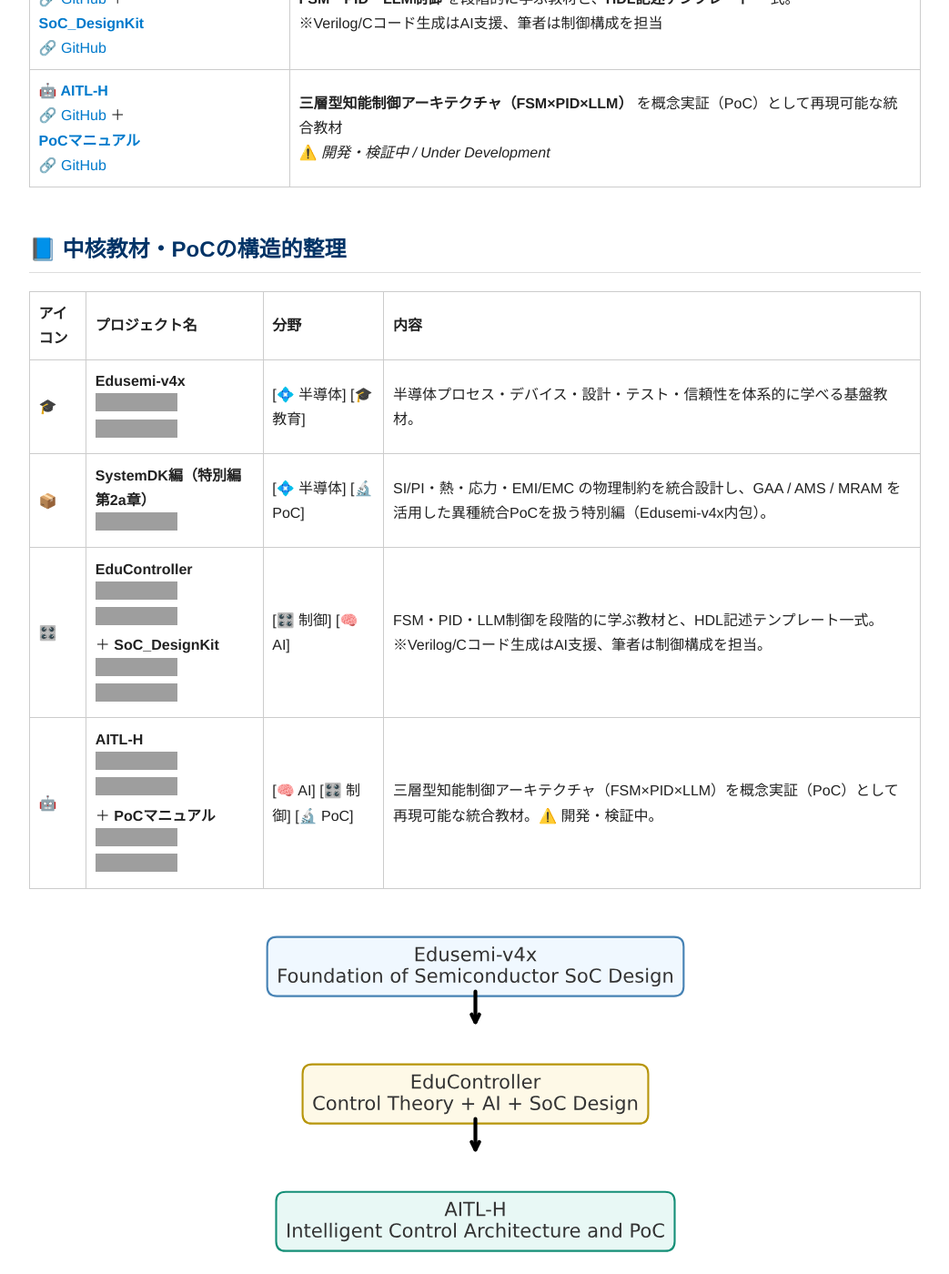
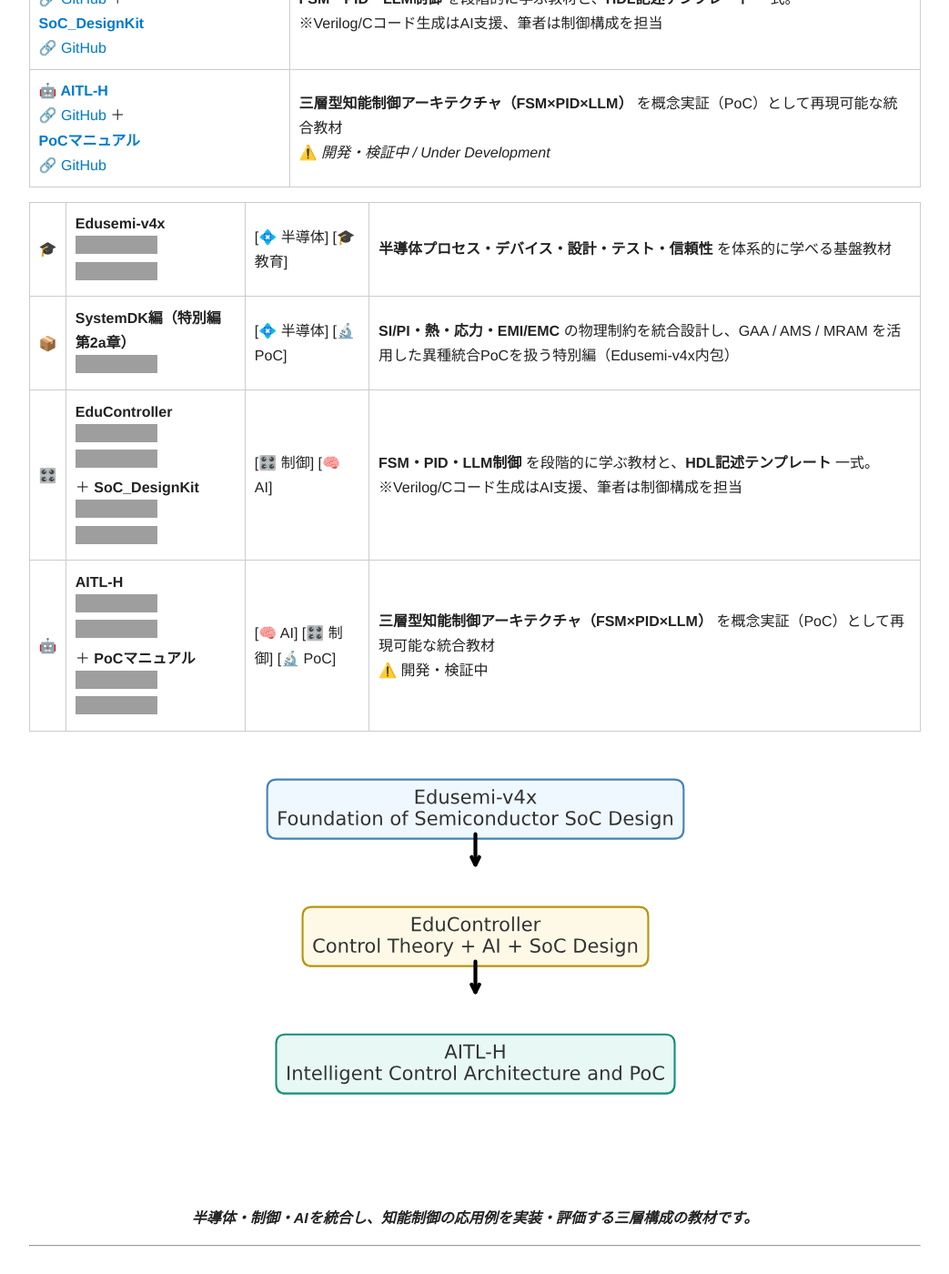
Before and after one commit to Samizo-AITL/Samizo-AITL.github.io, a Jekyll site: the page built from index.md, in a window 1280 px wide and 1400 px high, scrolled down 2980 px, cut to the strip 0-1400 px from the top of the window. Shown: the whole strip at 91% size, without its empty margins (118-1161 px from the left). Built offline with Jekyll 4.4.1, drawn with Linux system fonts in a browser that asks for light colours; grey boxes are pictures that could not be loaded.

Commit message:
Update index.md

```diff
--- a/index.md
+++ b/index.md
@@ -76,15 +76,10 @@
 | **[🎛️ EduController](https://samizo-aitl.github.io/EduController/)**<br>🔗 [GitHub](https://github.com/Samizo-AITL/EduController) ＋<br>**[SoC_DesignKit](https://samizo-aitl.github.io/EduController/SoC_DesignKit_by_ChatGPT/)**<br>🔗 [GitHub](https://github.com/Samizo-AITL/EduController/tree/main/SoC_DesignKit_by_ChatGPT) | **FSM・PID・LLM制御** を段階的に学ぶ教材と、**HDL記述テンプレート** 一式。<br>※Verilog/Cコード生成はAI支援、筆者は制御構成を担当 |
 | **[🤖 AITL-H](https://samizo-aitl.github.io/AITL-H/)**<br>🔗 [GitHub](https://github.com/Samizo-AITL/AITL-H) ＋<br>**[PoCマニュアル](https://samizo-aitl.github.io/AITL-H/docs/)**<br>🔗 [GitHub](https://github.com/Samizo-AITL/AITL-H/tree/main/docs) | **三層型知能制御アーキテクチャ（FSM×PID×LLM）** を概念実証（PoC）として再現可能な統合教材 <br>⚠️ *開発・検証中 / Under Development*|
 
-## 📘 **中核教材・PoCの構造的整理**
-
-| アイコン | プロジェクト名 | 分野 | 内容 |
-|---------|----------------|------|------|
-| 🎓 | **Edusemi-v4x**<br>[![](https://img.shields.io/badge/View%20Site-green)](https://samizo-aitl.github.io/Edusemi-v4x/)<br>[![](https://img.shields.io/badge/GitHub-black?logo=github)](https://github.com/Samizo-AITL/Edusemi-v4x) | [💠 半導体] [🎓 教育] | 半導体プロセス・デバイス・設計・テスト・信頼性を体系的に学べる基盤教材。 |
-| 📦 | **SystemDK編（特別編 第2a章）**<br>[![](https://img.shields.io/badge/View%20Site-green)](https://samizo-aitl.github.io/Edusemi-v4x/f_chapter2a_systemdk/) | [💠 半導体] [🔬 PoC] | SI/PI・熱・応力・EMI/EMC の物理制約を統合設計し、GAA / AMS / MRAM を活用した異種統合PoCを扱う特別編（Edusemi-v4x内包）。 |
-| 🎛️ | **EduController**<br>[![](https://img.shields.io/badge/View%20Site-green)](https://samizo-aitl.github.io/EduController/)<br>[![](https://img.shields.io/badge/GitHub-black?logo=github)](https://github.com/Samizo-AITL/EduController)<br>＋ **SoC_DesignKit**<br>[![](https://img.shields.io/badge/View%20Site-green)](https://samizo-aitl.github.io/EduController/SoC_DesignKit_by_ChatGPT/)<br>[![](https://img.shields.io/badge/GitHub-black?logo=github)](https://github.com/Samizo-AITL/EduController/tree/main/SoC_DesignKit_by_ChatGPT) | [🎛️ 制御] [🧠 AI] | FSM・PID・LLM制御を段階的に学ぶ教材と、HDL記述テンプレート一式。※Verilog/Cコード生成はAI支援、筆者は制御構成を担当。 |
-| 🤖 | **AITL-H**<br>[![](https://img.shields.io/badge/View%20Site-green)](https://samizo-aitl.github.io/AITL-H/)<br>[![](https://img.shields.io/badge/GitHub-black?logo=github)](https://github.com/Samizo-AITL/AITL-H)<br>＋ **PoCマニュアル**<br>[![](https://img.shields.io/badge/View%20Site-green)](https://samizo-aitl.github.io/AITL-H/docs/)<br>[![](https://img.shields.io/badge/GitHub-black?logo=github)](https://github.com/Samizo-AITL/AITL-H/tree/main/docs) | [🧠 AI] [🎛️ 制御] [🔬 PoC] | 三層型知能制御アーキテクチャ（FSM×PID×LLM）を概念実証（PoC）として再現可能な統合教材。⚠️ 開発・検証中。 |
-
+| 🎓 | **Edusemi-v4x**<br>[![🌐 GitHub Pages](https://img.shields.io/badge/View-Site-brightgreen?logo=github)](https://samizo-aitl.github.io/Edusemi-v4x/)<br>[![💻 GitHub Repo](https://img.shields.io/badge/View-Repo-blue?logo=github)](https://github.com/Samizo-AITL/Edusemi-v4x) | [💠 半導体] [🎓 教育] | **半導体プロセス・デバイス・設計・テスト・信頼性** を体系的に学べる基盤教材 |
+| 📦 | **SystemDK編（特別編 第2a章）**<br>[![🌐 GitHub Pages](https://img.shields.io/badge/View-Site-brightgreen?logo=github)](https://samizo-aitl.github.io/Edusemi-v4x/f_chapter2a_systemdk/) | [💠 半導体] [🔬 PoC] | **SI/PI・熱・応力・EMI/EMC** の物理制約を統合設計し、GAA / AMS / MRAM を活用した異種統合PoCを扱う特別編（Edusemi-v4x内包） |
+| 🎛️ | **EduController**<br>[![🌐 GitHub Pages](https://img.shields.io/badge/View-Site-brightgreen?logo=github)](https://samizo-aitl.github.io/EduController/)<br>[![💻 GitHub Repo](https://img.shields.io/badge/View-Repo-blue?logo=github)](https://github.com/Samizo-AITL/EduController)<br>＋ **SoC_DesignKit**<br>[![🌐 GitHub Pages](https://img.shields.io/badge/View-Site-brightgreen?logo=github)](https://samizo-aitl.github.io/EduController/SoC_DesignKit_by_ChatGPT/)<br>[![💻 GitHub Repo](https://img.shields.io/badge/View-Repo-blue?logo=github)](https://github.com/Samizo-AITL/EduController/tree/main/SoC_DesignKit_by_ChatGPT) | [🎛️ 制御] [🧠 AI] | **FSM・PID・LLM制御** を段階的に学ぶ教材と、**HDL記述テンプレート** 一式。<br>※Verilog/Cコード生成はAI支援、筆者は制御構成を担当 |
+| 🤖 | **AITL-H**<br>[![🌐 GitHub Pages](https://img.shields.io/badge/View-Site-brightgreen?logo=github)](https://samizo-aitl.github.io/AITL-H/)<br>[![💻 GitHub Repo](https://img.shields.io/badge/View-Repo-blue?logo=github)](https://github.com/Samizo-AITL/AITL-H)<br>＋ **PoCマニュアル**<br>[![🌐 GitHub Pages](https://img.shields.io/badge/View-Site-brightgreen?logo=github)](https://samizo-aitl.github.io/AITL-H/docs/)<br>[![💻 GitHub Repo](https://img.shields.io/badge/View-Repo-blue?logo=github)](https://github.com/Samizo-AITL/AITL-H/tree/main/docs) | [🧠 AI] [🎛️ 制御] [🔬 PoC] | **三層型知能制御アーキテクチャ（FSM×PID×LLM）** を概念実証（PoC）として再現可能な統合教材<br>⚠️ 開発・検証中 |
 
 <div align="center">
   <img src="./images/core_materials_clean.svg" alt="Core Materials Structure" width="75%">
```
